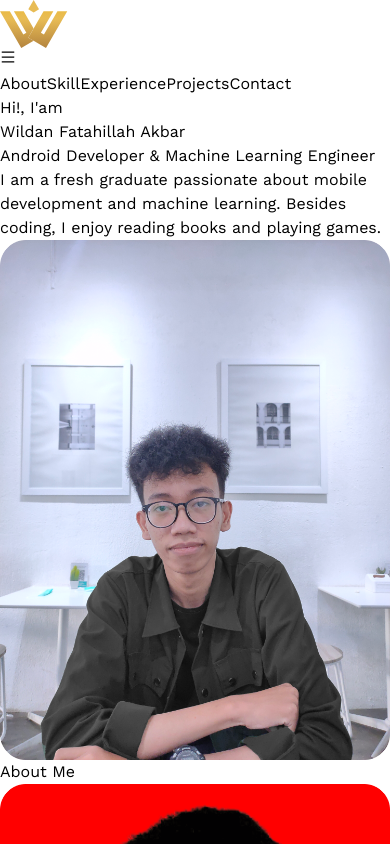
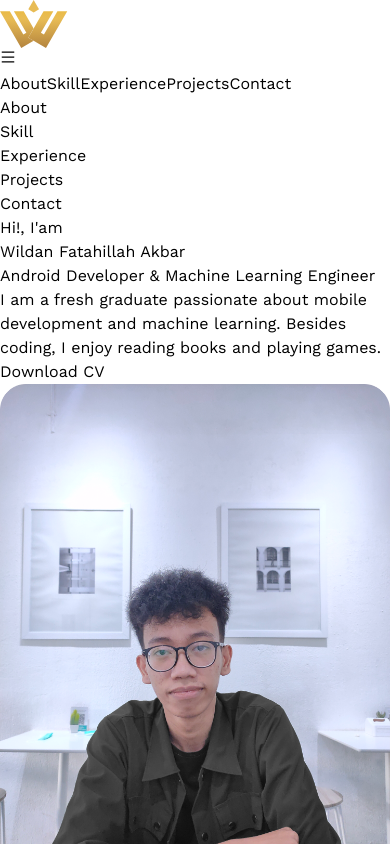
Before and after one commit to wildanfatah22/wildafatah, a React (Vite) app: page / in a window 390 px wide. Shown: the top 844 px of the page. Built offline with nearby package versions, Linux system fonts and the light colour scheme.

Commit message:
-fix navbar responsive -add btn download cv in hero section

```diff
--- a/src/components/Hero.tsx
+++ b/src/components/Hero.tsx
@@ -62,10 +62,22 @@ const Hero: React.FC = () => {
               variants={container(1)}
               initial="hidden"
               animate="visible"
-              className="my-2 max-w-xl py-6 font-light tracking-tighter"
+              className="my-2 max-w-xl pt-6 pb-2 font-light tracking-tighter"
             >
               {HERO_CONTENT}
             </motion.p>
+
+            {/* Tombol Download CV */}
+            <motion.a
+              variants={container(1.5)}
+              initial="hidden"
+              animate="visible"
+              href="https://drive.google.com/file/d/1n2kXADdhF56f90tn54l_5o6RlktxVlR1/view?usp=sharing"
+              download
+              className="my-4 inline-block rounded-lg bg-[#E8BC55] px-6 py-3 text-sm font-semibold text-white hover:bg-[#c99a42] transition-colors"
+            >
+              Download CV
+            </motion.a>
           </div>
         </div>
         <div className="w-full lg:w-1/2 lg:p-8">
--- a/src/components/Navbar.tsx
+++ b/src/components/Navbar.tsx
@@ -57,7 +57,7 @@ const Navbar: FC = () => {
   return (
     <div className="relative">
       <nav className="fixed top-0 left-0 w-full bg-[#4f4f4f2e] text-neutral-300 shadow-md py-4 z-50">
-        <div className="container mx-auto flex justify-between items-center relative">
+        <div className="container mx-auto flex justify-between items-center relative px-4 md:px-8">
           {/* Logo */}
           <div className="flex flex-shrink-0 items-center">
             <img className="mx-2 w-10" src={logo} alt="logo" />
@@ -76,7 +76,7 @@ const Navbar: FC = () => {
           </button>
 
           {/* Desktop Navigation */}
-          <div className="hidden md:flex items-center gap-6 text-xl">
+          <div className="hidden md:flex items-center gap-6 text-lg">
             {sections.map((section) => (
               <Link
                 key={section}
@@ -95,18 +95,19 @@ const Navbar: FC = () => {
         </div>
 
         {/* Mobile Menu */}
-        {navbarOpen && (
         <div
           ref={menuRef}
-            className="fixed top-16 left-0 w-full bg-[#1F1F1F] text-neutral-300 flex flex-col items-center space-y-4 p-6 shadow-lg transform transition-transform duration-300 ease-in-out z-40" // Animasi
+          className={`${
+            navbarOpen ? "translate-x-0" : "-translate-x-full"
+          } md:hidden fixed top-0 left-0 w-3/4 h-full bg-[#1F1F1F] text-neutral-300 flex flex-col items-center space-y-4 p-6 shadow-lg transform transition-transform duration-300 ease-in-out z-40`}
           aria-live="assertive"
         >
-            <ul className="flex flex-col space-y-4">
+          <ul className="flex flex-col space-y-6">
             {sections.map((section) => (
               <li key={section}>
                 <button
                   onClick={() => scrollToSection(section)}
-                    className={`text-xl py-4 px-6 w-full text-center hover:text-[#E8BC55] transition-all ${
+                  className={`text-lg py-4 px-6 w-full text-center hover:text-[#E8BC55] transition-all ${
                     activeSection === section ? "text-[#E8BC55]" : ""
                   }`}
                 >
@@ -116,7 +117,6 @@ const Navbar: FC = () => {
             ))}
           </ul>
         </div>
-        )}
       </nav>
     </div>
   );
```
Lines whose indentation alone changed are shown as unchanged.
